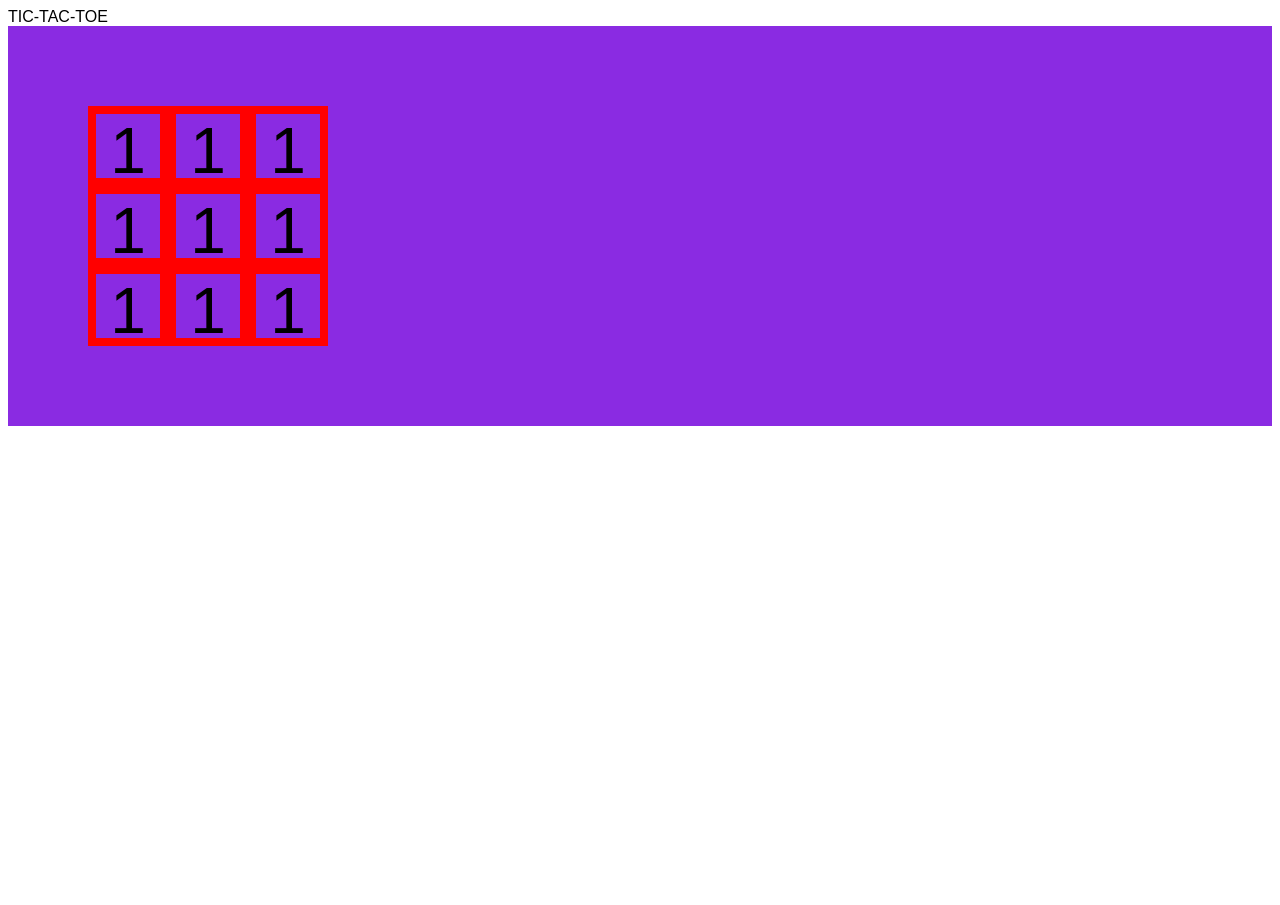
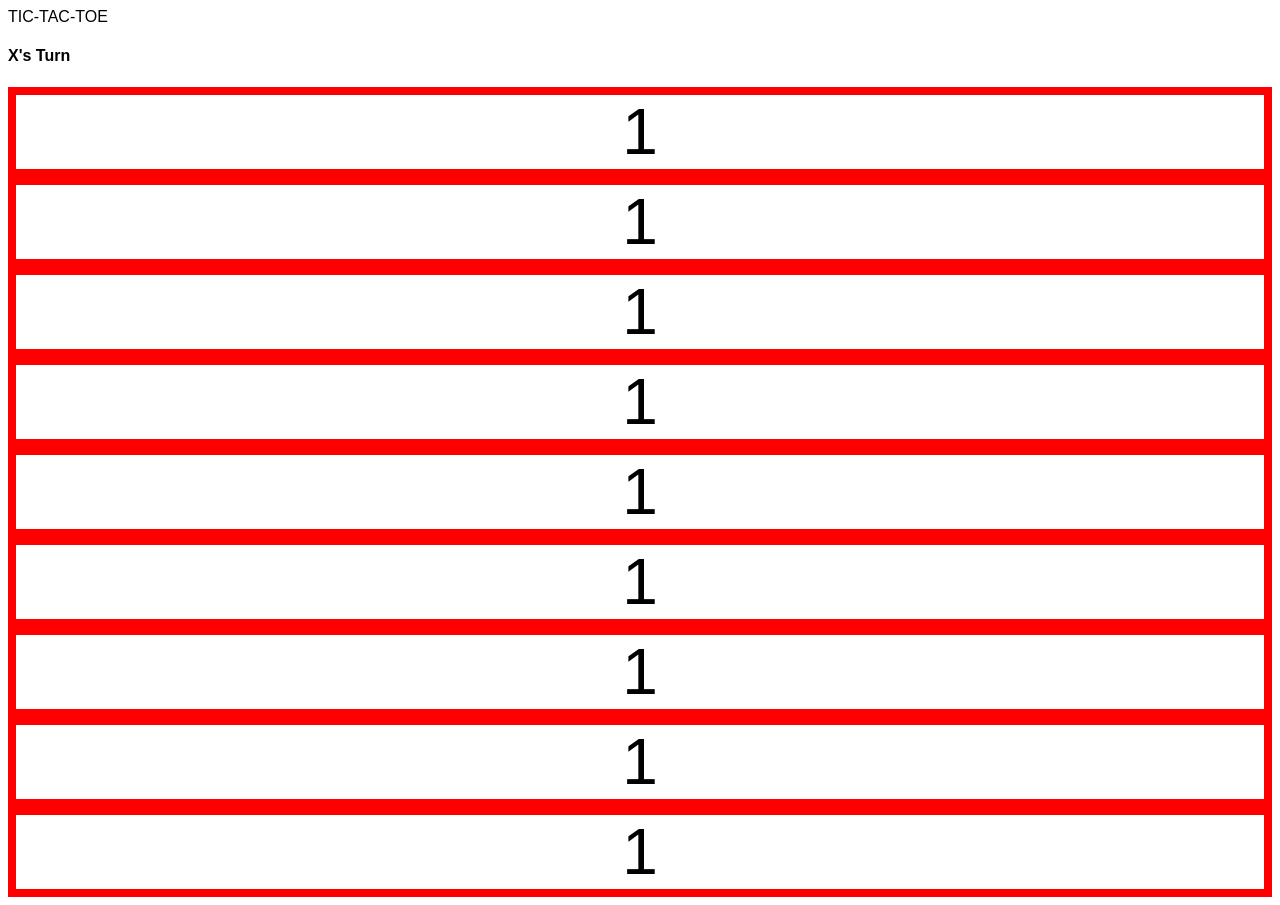
Before and after one commit to Gabe-Codes/tic-tac-toe, a plain HTML site: page index.html in a window 1280 px wide. Before the commit the page ends 800 px from the top, so only its background shows below. Drawn offline with Linux system fonts and the light colour scheme.

Commit message:
adds gameboard markup

```diff
--- a/index.html
+++ b/index.html
@@ -6,13 +6,14 @@
 	<meta name="viewport" content="width=device-width, initial-scale=1.0">
 	<meta http-equiv="X-UA-Compatible" content="ie=edge">
 	<title>Tic-Tac-Toe Game</title>
-	<link rel="stylesheet" href="css/style.css">
-	<script src="js/script.js"></script>
+	<link rel="stylesheet" href="./css/style.css">
+	<script src="./js/script.js"></script>
 </head>
 
 <body>
 	<header>TIC-TAC-TOE</header>
-	<section id="grid">
+	<h4>X's Turn</h4>
+	<section id="game-board">
 		<div class="grid-item">1</div>
 		<div class="grid-item">1</div>
 		<div class="grid-item">1</div>
```
